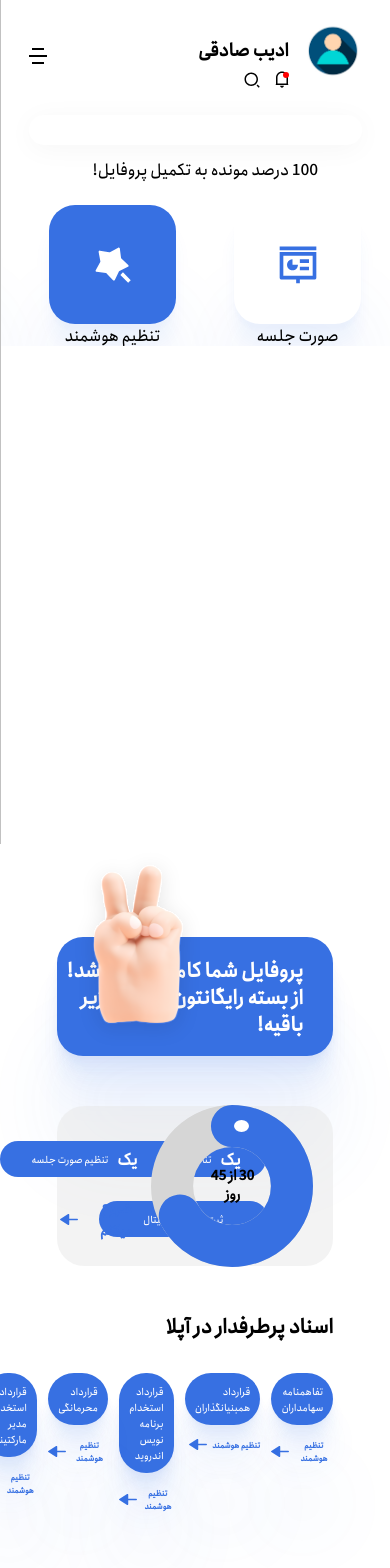
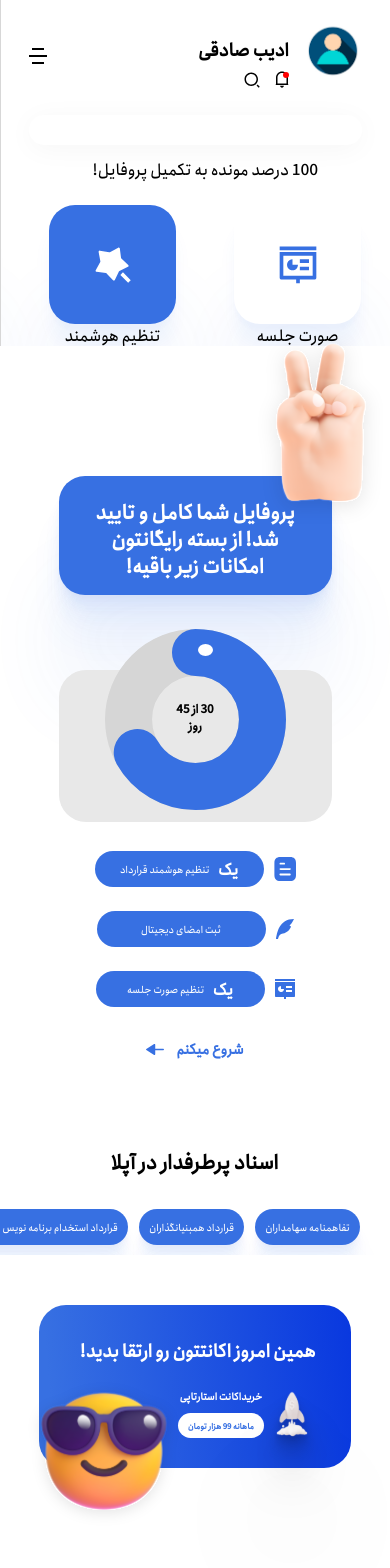
Before and after one commit to adibsadeghi1993/uplaw, a React (Create React App) app: page / in a window 390 px wide. Shown: the top 1568 px of the page. Built offline with nearby package versions, Linux system fonts and the light colour scheme.

Commit message:
completedDetailes was responsived for mobile size

```diff
--- a/src/components/userInfo/commonFiles/userProfile/userProfile.module.css
+++ b/src/components/userInfo/commonFiles/userProfile/userProfile.module.css
@@ -3,7 +3,6 @@
     margin: auto;
     margin-top: 64px;
     max-width: 303px;
-    min-height: 100vh;
 }
 
 @media(max-width:1150px){
--- a/src/components/userInfo/completedInfo/completedDetailes/CompletedDetailes.js
+++ b/src/components/userInfo/completedInfo/completedDetailes/CompletedDetailes.js
@@ -23,6 +23,7 @@ const CompletedDetailes = () => {
       </section>
       <section className={styles.completed_detailes_sectionTow}>
         <div className={styles.circle}>
+          <div className={styles.progress_container}>
           <CircularProgressbarWithChildren
             strokeWidth={26}
             styles={buildStyles({
@@ -32,15 +33,16 @@ const CompletedDetailes = () => {
             maxValue={45}
           >
             <div style={{ marginTop: -5 }} className={styles.cricular_desc}>
-              <p style={{ color: "black", fontSize: 14, fontWeight: 900 }}>
+              <p className={styles.number} >
                 30 از 45
               </p>
-              <p style={{ color: "black", fontSize: 14, fontWeight: 900 }}>
+              <p className={styles.day}>
                 روز
               </p>
             </div>
           </CircularProgressbarWithChildren>
           <div className={styles.epmty}></div>
+          </div>
         </div>
 
         <div className={styles.contract}>
--- a/src/components/userInfo/completedInfo/completedDetailes/completedDetailes.module.css
+++ b/src/components/userInfo/completedInfo/completedDetailes/completedDetailes.module.css
@@ -42,18 +42,18 @@
   padding-bottom: 35px;
 
   display: grid;
-  grid-template-columns: 28% 30% 30%;
+  grid-template-columns: 30% 30% 30%;
   grid-auto-rows: 48% 48%;
   grid-column-gap: 15px;
   grid-row-gap: 15px;
   position: relative;
+  justify-content: center;
 }
 .circle {
   width: 162px;
     height: 132px;
   grid-column: 1/2;
   grid-row: 1/3;
-  margin-right: 20px;
   position: absolute;
   bottom: 5px;
 }
@@ -147,6 +147,7 @@
 .completed_detailes_sectionThree {
   display: flex;
   margin-top: 34px;
+  flex-wrap: wrap;
 }
 .eachDocs {
   background: #3770e2;
@@ -166,17 +167,28 @@
   line-height: 16px;
   color: #ffffff;
 }
+.docs1{
+  margin-bottom: 10px;
+  flex-shrink: 0;
+}
 .docs2 {
   margin-right: 11px;
+  margin-bottom: 10px;
+  flex-shrink: 0;
 }
 .docs3 {
   margin-right: 11px;
+  margin-bottom: 10px;
+  flex-shrink: 0;
 }
 .docs4 {
   margin-right: 11px;
+  margin-bottom: 10px;
+  flex-shrink: 0;
 }
 .docs5 {
   margin-right: 11px;
+  flex-shrink: 0;
 }
 .adjustbtn {
   font-family: Anjoman;
@@ -201,7 +213,7 @@
   border-radius: 27px;
   padding: 30px 50px;
   position: relative;
-  margin-top: 138px;
+  margin-top: 128px;
 }
 .raise_acount {
   font-weight: 800;
@@ -281,3 +293,298 @@
 .smileImage img {
   width: 100%;
 }
+.number{
+font-weight: 900;
+font-size: 14px;
+}
+.day{
+  font-weight: 900;
+  font-size: 14px;
+}
+
+@media(max-width:1310px){
+  .completed_detailes{
+    width: 75%;
+  }
+}
+@media(max-width:1300px){
+  .completed_detailes{
+    width: 80%;
+  }
+}
+@media(max-width:1200px){
+  .completed_detailes{
+    width: 85%;
+  }
+  .completede_desc{
+    padding-right: 50px;
+  }
+  .completede_desc img{
+    left: 1%;
+  }
+
+  .completede_desc p{
+    font-weight: 800;
+    font-size: 1.15rem;
+  }
+}
+@media(max-width:1100px){
+  .completede_desc p{
+    font-weight: 800;
+    font-size: 1.1rem;
+  }
+  .completede_desc{
+    padding-right: 30px;
+  }
+  .completede_desc img{
+    left: -1%;
+  }
+
+  .circle{
+    width: 150px;
+    height: 120px;
+  }
+  .completed_detailes_sectionTow{
+    grid-template-columns: 24% 30% 30%;
+    grid-column-gap: 27px;
+  }
+
+}
+@media(max-width:1050px){
+  .descdiv{
+    width: 160px;
+  }
+
+}
+
+
+@media(max-width:1000px){
+  .completede_desc p{
+    font-weight: 800;
+    font-size: 0.95rem;
+  }
+  .descdiv{
+    width: 140px;
+  }
+  .circle{
+    width: 115px;
+    height: 96px;
+    margin-right: 0;
+  }
+  .completed_detailes_sectionTow{
+    grid-template-columns: 22% 30% 30%;
+    grid-column-gap: 29px;
+    grid-row-gap: 10px;
+  }
+  .number{
+    font-size: 12px;
+  }
+  .day{
+    font-size: 12px;
+  }
+
+}
+@media(max-width:950px){
+ .smileImage img{
+  width: 189px;
+    height: 165px;
+ }
+
+
+}
+
+@media(max-width:900px){
+  .completed_detailes_sectionTow{
+    grid-template-columns: 21% 31% 31%;
+    grid-column-gap: 27px;
+    grid-row-gap: 10px;
+  }
+  .circle{
+    width: 113px;
+    height: 97px;
+  }
+  .descdiv{
+    width: 130px;
+    margin-right: 10px;
+  }
+  .completede_desc p{
+    font-weight: 800;
+    font-size: 0.8rem;
+  }
+
+}
+
+@media(max-width:850px){
+  .smileImage img{
+   width: 160px;
+   height: 162px;
+  }
+  .startup_purchase{
+    font-size: 10px;
+  }
+  .raise_acount{
+    font-weight: 800;
+    font-size: 18px;
+  }
+  .completed_detailes_sectionFour{
+    padding: 30px 35px;
+  }
+
+  .smileImage{
+    left: -3%;
+  }
+  .createTeam{
+    font-size: 10px;
+  }
+  .adjustDocs{
+    font-size: 10px;
+  }
+
+
+ }
+@media(max-width:800px){
+  .completede_desc{
+    padding-right: 20px;
+  }
+  .completede_desc img{
+    left: -1%;
+  }
+  .circle{
+    width: 113px;
+    height: 97px;
+  }
+  .descdiv{
+    width: 130px;
+    margin-right: 10px;
+  }
+  .completede_desc p{
+    font-weight: 800;
+    font-size: 0.75rem;
+  }
+
+}
+@media(max-width:768px){
+  .completede_desc{
+    width: 70%;
+    margin: auto;
+  }
+
+  .completed_detailes{
+    width: 100%;
+    margin-top: 130px;
+  }
+  .completede_desc{
+    display: flex;
+    justify-content: center;
+    align-items: center;
+    padding: 40px 25px;
+    padding-top: 46px;
+  }
+  .completede_desc p{
+    font-size: 20px;
+    font-weight: 900;
+    text-align: center;
+  }
+  .completede_desc img{
+    right: -14%;
+    top: -141%;
+  }
+
+  .completed_detailes_sectionTow{
+    grid-template-columns: 1fr;
+    grid-template-rows:152px repeat(4,36px);
+      grid-row-gap: 24px;
+      background:transparent;
+      width: 70%;
+      margin: auto;
+      margin-top: 50px;
+  }
+  .circle{
+    grid-column: 1/2;
+    grid-row: 1/2;
+    background-color: red;
+    width: 100%;
+    border-radius: 27px;
+    display: flex;
+    justify-content: center;
+    align-items: center;
+    position: relative;
+    background-color: #E8E8E8;
+    height: 100%;
+  }
+  .progress_container{
+    width: 181px;
+    height: 150px;
+    top: -27%;
+    position: absolute;
+  }
+  .contract{
+    grid-column: 1/2;
+    grid-row: 2/3;
+
+  }
+  .signature{
+    grid-column: 1/2;
+    grid-row: 3/4;
+  }
+  .meeting{
+    grid-column: 1/2;
+    grid-row: 4/5;
+  }
+  .begainButton{
+    grid-column: 1/2;
+    grid-row: 5/6;
+    display: flex;
+    justify-content: center;
+  }
+  .descdiv{
+    width: 169px;
+  }
+  .pridication p{
+    text-align: center;
+  }
+  .adjustbtn{
+    display: none;
+  }
+ .completed_detailes_sectionThree{
+  display: flex;
+  margin-top: 34px;
+  flex-wrap: nowrap;
+  overflow-x: scroll;
+  padding-left: 30px;
+  padding-right: 30px;
+ }
+ .completed_detailes_sectionFour{
+   width: 80%;
+   margin: auto;
+   margin-top: 50px;
+   margin-bottom: 159px;
+ }
+ .services{
+   display: none;
+ }
+ .smileImage{
+  left: -17%;
+  bottom: -63%;
+ }
+
+}
+
+@media(max-width:600px){
+  .completede_desc img{
+    right: -20%;
+    top: -141%;
+  }
+}
+@media(max-width:500px){
+  .completede_desc img{
+    right: -25%;
+    top: -141%;
+  }
+}
+@media(max-width:400px){
+  .completede_desc img{
+    right: -30%;
+    top: -141%;
+  }
+}
--- a/src/components/userInfo/completedInfo/completedInfo.module.css
+++ b/src/components/userInfo/completedInfo/completedInfo.module.css
@@ -19,6 +19,10 @@
 }
 
 @media(max-width:768px){
+    .profilesection{
+        grid-column: 1/2;
+        background-color: #FFFF;
+    }
     .completedInfo{
         display: flex;
         flex-direction: column;
```
